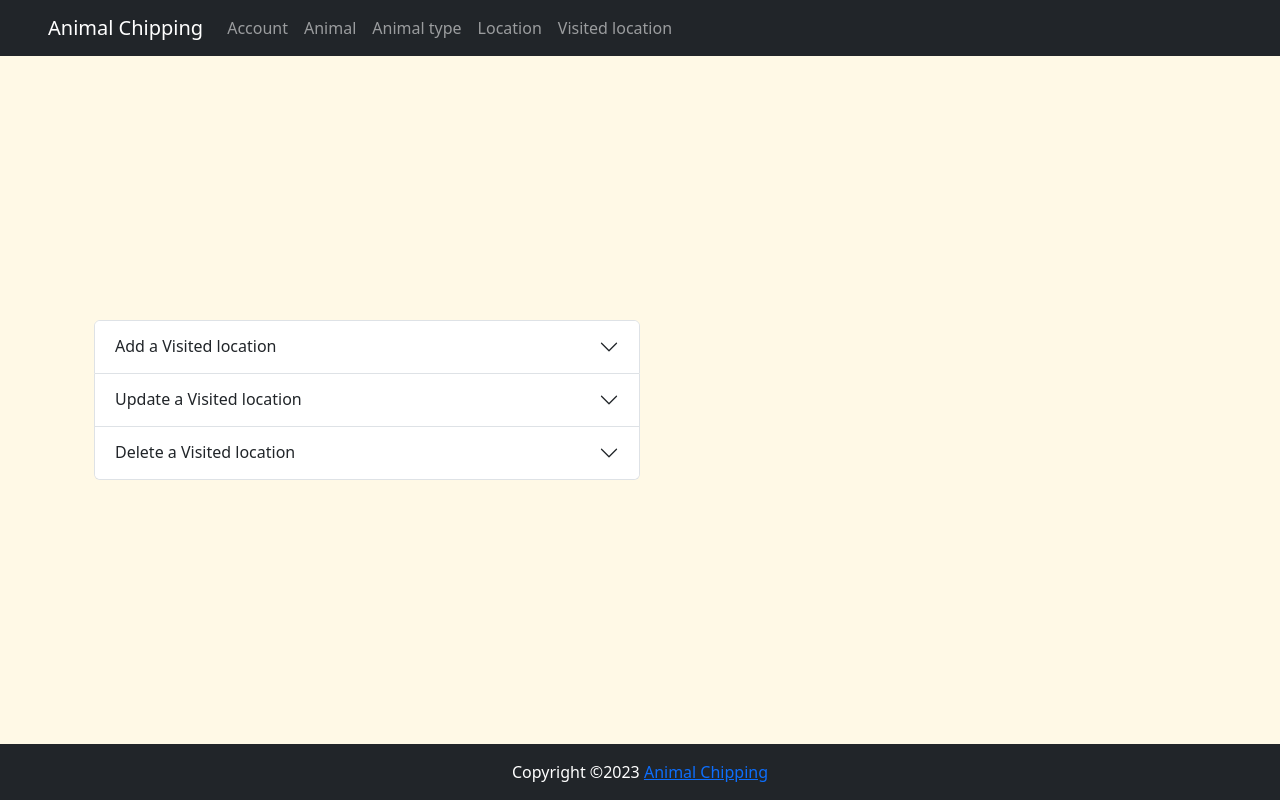
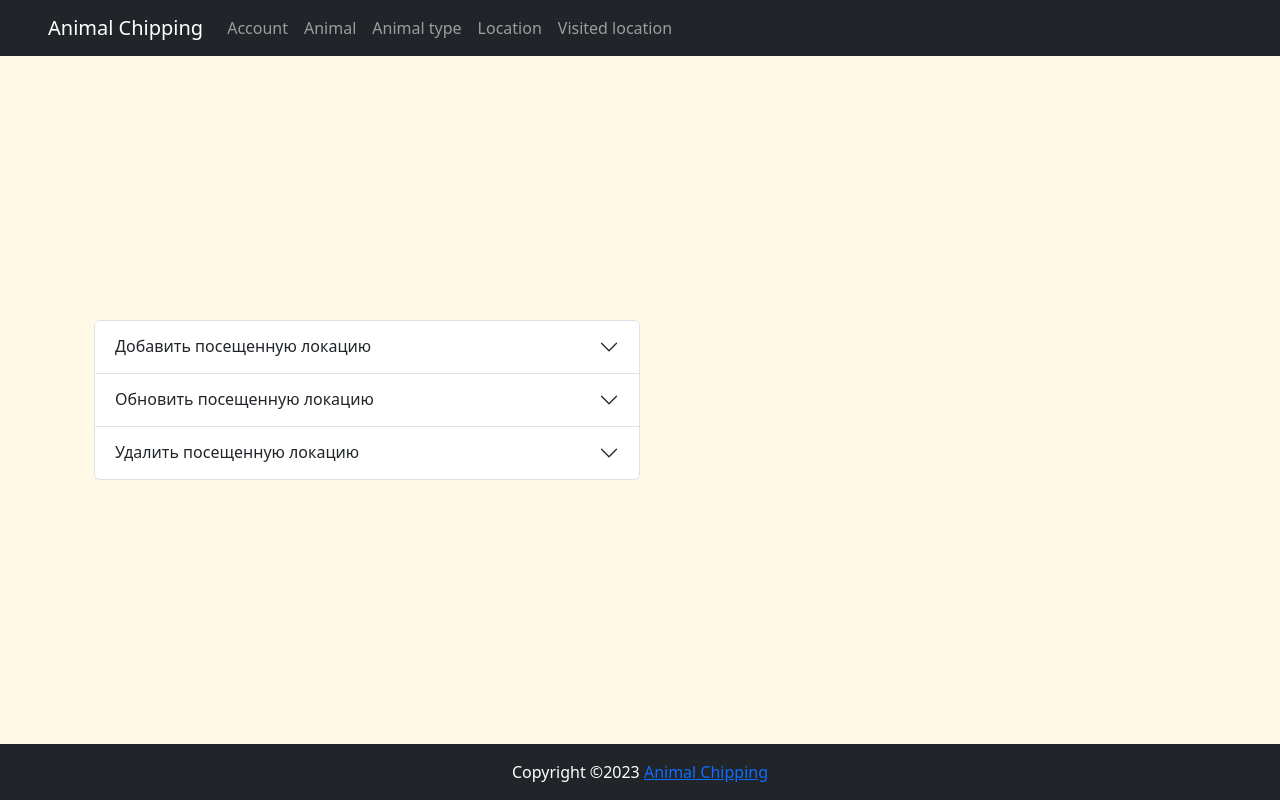
Before and after one commit to krios2146/animal-chipping-api, an Angular app in the folder animal-chipping-front/: page /visited-location in a window 1280 px wide. Built offline with nearby package versions, Linux system fonts and the light colour scheme.

Commit message:
refactor: translate visited-location component

```diff
--- a/animal-chipping-front/src/app/visited-location/visited-location.component.html
+++ b/animal-chipping-front/src/app/visited-location/visited-location.component.html
@@ -4,7 +4,7 @@
             <h2 class="accordion-header">
                 <button class="accordion-button collapsed" type="button" data-bs-toggle="collapse" data-bs-target="#collapseOne"
                     aria-expanded="false" aria-controls="collapseOne" (click)="setActiveTab('ADD')">
-                    Add a Visited location
+                    Добавить посещенную локацию
                 </button>
             </h2>
             <div id="collapseOne" class="accordion-collapse collapse" data-bs-parent="#accordionExample">
@@ -13,14 +13,14 @@
                         <div class="form-floating my-3">
                             <input type="number" class="form-control" id="animalId" formControlName="animalId"
                                 placeholder="Enter Animal ID">
-                            <label for="animalId">Animal ID</label>
+                            <label for="animalId">ID животного</label>
                         </div>
                         <div class="form-floating my-3">
                             <input type="number" class="form-control" id="locationId" formControlName="locationId"
                                 placeholder="Enter Visited location ID">
-                            <label for="locationId">Visited location ID</label>
+                            <label for="locationId">ID локации</label>
                         </div>
-                        <button [disabled]="addForm.invalid" type="submit" class="btn btn-primary">Submit</button>
+                        <button [disabled]="addForm.invalid" type="submit" class="btn btn-primary">Отправить</button>
                     </form>
                 </div>
             </div>
@@ -29,7 +29,7 @@
             <h2 class="accordion-header">
                 <button class="accordion-button collapsed" type="button" data-bs-toggle="collapse"
                     data-bs-target="#collapseTwo" aria-expanded="false" aria-controls="collapseTwo" (click)="setActiveTab('UPDATE')">
-                    Update a Visited location
+                    Обновить посещенную локацию
                 </button>
             </h2>
             <div id="collapseTwo" class="accordion-collapse collapse" data-bs-parent="#accordionExample">
@@ -38,19 +38,19 @@
                         <div class="form-floating my-3">
                             <input type="number" class="form-control" id="animalId" formControlName="animalId"
                                 placeholder="Enter Animal ID">
-                            <label for="animalId">Animal ID</label>
+                            <label for="animalId">ID животного</label>
                         </div>
                         <div class="form-floating my-3">
                             <input type="number" class="form-control" id="visitedLocationId"
                                 formControlName="visitedLocationId" placeholder="Enter Visited location ID">
-                            <label for="visitedLocationId">Visited Location ID</label>
+                            <label for="visitedLocationId">ID посещенной локации</label>
                         </div>
                         <div class="form-floating my-3">
                             <input type="number" class="form-control" id="locationId" formControlName="locationId"
                                 placeholder="Enter Location ID">
-                            <label for="locationId">Location ID</label>
+                            <label for="locationId">ID локации</label>
                         </div>
-                        <button [disabled]="updateForm.invalid" type="submit" class="btn btn-primary">Submit</button>
+                        <button [disabled]="updateForm.invalid" type="submit" class="btn btn-primary">Отправить</button>
                     </form>
                 </div>
             </div>
@@ -59,7 +59,7 @@
             <h2 class="accordion-header">
                 <button class="accordion-button collapsed" type="button" data-bs-toggle="collapse"
                     data-bs-target="#collapseThree" aria-expanded="false" aria-controls="collapseThree" (click)="setActiveTab('DELETE')">
-                    Delete a Visited location
+                    Удалить посещенную локацию
                 </button>
             </h2>
             <div id="collapseThree" class="accordion-collapse collapse" data-bs-parent="#accordionExample">
@@ -68,9 +68,9 @@
                         <div class="form-floating my-3">
                             <input type="number" class="form-control" id="visitedLocationId"
                                 formControlName="visitedLocationId" placeholder="Enter Visited location ID">
-                            <label for="visitedLocationId">Visited location ID</label>
+                            <label for="visitedLocationId">ID посещенной локации</label>
                         </div>
-                        <button [disabled]="deleteForm.invalid" type="submit" class="btn btn-primary">Submit</button>
+                        <button [disabled]="deleteForm.invalid" type="submit" class="btn btn-primary">Отправить</button>
                     </form>
                 </div>
             </div>
```
